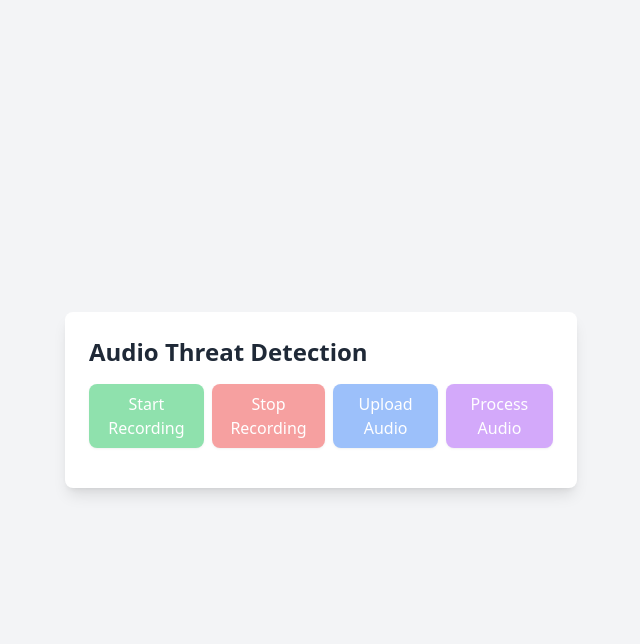
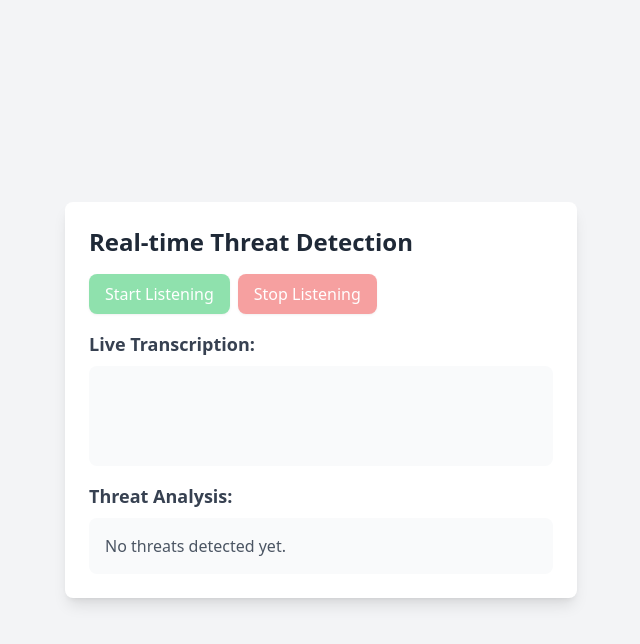
Before and after one commit to alokkv2502/Threat-detection-backend, a Django app: page / in a window 1280 px wide. Shown: the top 644 px of the page, without its empty margins (319-959 px from the left). Run offline with Django 5.2, Linux system fonts and the light colour scheme; some libraries are stand-ins or nearby versions.

Commit message:
new commit

```diff
--- a/audio/urls.py
+++ b/audio/urls.py
@@ -1,10 +1,24 @@
 from django.contrib import admin
-from django.urls import path
-from audio_processing.views import record_page, upload_audio, process_audio  # Import your views
+from django.urls import path, include
+from audio_processing.views import record_page # Import your views
+from RealtimeSTT import AudioToTextRecorder
+
+# At the top, only once:
+realtime_stt = AudioToTextRecorder(
+    model="tiny",
+    device="cpu",
+    compute_type="float32",
+    batch_size=1
+)
+
+def process_audio_chunk(chunk):
+    ...
+    result = realtime_stt.transcribe(chunk)
+    ...
 
 urlpatterns = [
     path("admin/", admin.site.urls),  # Django admin panel
-    path("", record_page, name="home"),  # Default recording page
-    path("upload/", upload_audio, name="upload-audio"),  # Upload audio file
-    path("process/", process_audio, name="process-audio"),  # Process audio with ML
+    path("", record_page, name="home"),
+     # Default recording page
+    path("api/", include("audio_processing.urls")),
 ]
--- a/audio_processing/templates/record.html
+++ b/audio_processing/templates/record.html
@@ -1,93 +1,141 @@
-
+<!DOCTYPE html>
 <html lang="en">
 <head>
     <meta charset="UTF-8">
     <meta name="viewport" content="width=device-width, initial-scale=1.0">
-    <title>Threat Detection - Audio Recording</title>
+    <title>Real-time Threat Detection</title>
     <script src="https://cdn.tailwindcss.com"></script>
 </head>
 <body class="bg-gray-100 min-h-screen flex items-center justify-center">
     <div class="bg-white shadow-lg rounded-lg p-6 w-full max-w-lg">
-        <h1 class="text-2xl font-bold text-gray-800 mb-4">Audio Threat Detection</h1>
+        <h1 class="text-2xl font-bold text-gray-800 mb-4">Real-time Threat Detection</h1>
 
         <div class="flex gap-2 mb-4">
-            <button id="startRecording" class="px-4 py-2 bg-green-500 text-white rounded-lg shadow hover:bg-green-600 transition disabled:opacity-50" disabled>Start Recording</button>
-            <button id="stopRecording" class="px-4 py-2 bg-red-500 text-white rounded-lg shadow hover:bg-red-600 transition disabled:opacity-50" disabled>Stop Recording</button>
-            <button id="uploadAudio" class="px-4 py-2 bg-blue-500 text-white rounded-lg shadow hover:bg-blue-600 transition disabled:opacity-50" disabled>Upload Audio</button>
-            <button id="processAudio" class="px-4 py-2 bg-purple-500 text-white rounded-lg shadow hover:bg-purple-600 transition disabled:opacity-50" disabled>Process Audio</button>
+            <button id="startRecording" class="px-4 py-2 bg-green-500 text-white rounded-lg shadow hover:bg-green-600 transition disabled:opacity-50" disabled>Start Listening</button>
+            <button id="stopRecording" class="px-4 py-2 bg-red-500 text-white rounded-lg shadow hover:bg-red-600 transition disabled:opacity-50" disabled>Stop Listening</button>
         </div>
 
-        <audio id="audioPlayer" controls class="w-full hidden"></audio>
+        <div id="recordingStatus" class="hidden mb-4">
+            <div class="flex items-center gap-2">
+                <div class="w-3 h-3 bg-red-500 rounded-full animate-pulse"></div>
+                <span class="text-red-500 font-medium">Listening in progress...</span>
+            </div>
+        </div>
 
-        <div id="result" class="mt-4 text-lg font-semibold text-gray-700"></div>
+        <div id="transcriptionContainer" class="mt-4">
+            <h2 class="text-lg font-semibold text-gray-700 mb-2">Live Transcription:</h2>
+            <div id="transcription" class="bg-gray-50 p-4 rounded-lg mb-4 min-h-[100px] max-h-[200px] overflow-y-auto"></div>
+
+            <h2 class="text-lg font-semibold text-gray-700 mb-2">Threat Analysis:</h2>
+            <div id="threatAnalysis" class="bg-gray-50 p-4 rounded-lg">
+                <p class="text-gray-600">No threats detected yet.</p>
+            </div>
+        </div>
     </div>
 
     <script>
         const startBtn = document.getElementById('startRecording');
         const stopBtn = document.getElementById('stopRecording');
-        const uploadBtn = document.getElementById('uploadAudio');
-        const processBtn = document.getElementById('processAudio');
-        const audioPlayer = document.getElementById('audioPlayer');
-        const resultDiv = document.getElementById('result');
+        const recordingStatus = document.getElementById('recordingStatus');
+        const transcription = document.getElementById('transcription');
+        const threatAnalysis = document.getElementById('threatAnalysis');
 
         let mediaRecorder;
-        let audioChunks = [];
+        let audioContext;
+        let eventSource;
+        let isRecording = false;
 
         // Request microphone access
         navigator.mediaDevices.getUserMedia({ audio: true }).then(stream => {
             startBtn.disabled = false;
-            mediaRecorder = new MediaRecorder(stream);
+            audioContext = new AudioContext();
+            const source = audioContext.createMediaStreamSource(stream);
+            const processor = audioContext.createScriptProcessor(4096, 1, 1);
 
-            mediaRecorder.ondataavailable = event => audioChunks.push(event.data);
-            mediaRecorder.onstop = () => {
-                const audioBlob = new Blob(audioChunks, { type: 'audio/wav' });
-                const audioUrl = URL.createObjectURL(audioBlob);
-                audioPlayer.src = audioUrl;
-                audioPlayer.classList.remove('hidden');
-                uploadBtn.disabled = false;
+            source.connect(processor);
+            processor.connect(audioContext.destination);
+
+            processor.onaudioprocess = (e) => {
+                if (isRecording) {
+                    const audioData = e.inputBuffer.getChannelData(0);
+                    sendAudioChunk(audioData);
+                }
             };
         });
 
-        startBtn.addEventListener('click', () => {
-            audioChunks = [];
-            mediaRecorder.start();
+        async function sendAudioChunk(audioData) {
+            try {
+                const blob = new Blob([audioData], { type: 'audio/wav' });
+                const formData = new FormData();
+                formData.append('audio', blob);
+
+                await fetch('/api/stream/', {
+                    method: 'POST',
+                    body: formData
+                });
+            } catch (error) {
+                console.error('Error sending audio chunk:', error);
+            }
+        }
+
+        function startListening() {
+            isRecording = true;
             startBtn.disabled = true;
             stopBtn.disabled = false;
-        });
+            recordingStatus.classList.remove('hidden');
+            transcription.textContent = '';
+            threatAnalysis.innerHTML = '<p class="text-gray-600">No threats detected yet.</p>';
 
-        stopBtn.addEventListener('click', () => {
-            mediaRecorder.stop();
+            // Start SSE connection
+            eventSource = new EventSource('/api/start/');
+            eventSource.onmessage = (event) => {
+                const data = JSON.parse(event.data);
+
+                // Update transcription
+                if (data.text) {
+                    transcription.textContent += data.text + ' ';
+                    transcription.scrollTop = transcription.scrollHeight;
+                }
+
+                // Update threat analysis
+                if (data.is_threat) {
+                    const threatWords = data.threat_words.join(', ');
+                    threatAnalysis.innerHTML = `
+                        <p class="text-red-600 font-semibold">
+                            ⚠️ Threat Detected!
+                        </p>
+                        <p class="text-gray-600 mt-2">
+                            Detected threat words: ${threatWords}
+                        </p>
+                    `;
+                }
+            };
+
+            eventSource.onerror = (error) => {
+                console.error('SSE Error:', error);
+                stopListening();
+            };
+        }
+
+        async function stopListening() {
+            isRecording = false;
             startBtn.disabled = false;
             stopBtn.disabled = true;
-        });
+            recordingStatus.classList.add('hidden');
 
-        uploadBtn.addEventListener('click', async () => {
-            const formData = new FormData();
-            formData.append("audio", new Blob(audioChunks, { type: "audio/wav" }), "user_audio.wav");
+            if (eventSource) {
+                eventSource.close();
+            }
 
-            const response = await fetch("/upload/", {
-                method: "POST",
-                body: formData
-            });
+            try {
+                await fetch('/api/stop/');
+            } catch (error) {
+                console.error('Error stopping:', error);
+            }
+        }
 
-            const data = await response.json();
-            alert(data.message);
-
-            if (response.ok) {
-                processBtn.disabled = false;
-            }
-        });
-
-        processBtn.addEventListener('click', async () => {
-            const response = await fetch("/process/", { method: "POST" });
-            const data = await response.json();
-
-            resultDiv.innerHTML = `
-                <p><strong>Threat Level:</strong> ${data.threat_level}</p>
-                <p><strong>Transcript:</strong> ${data.transcript}</p>
-
-            `;
-        });
+        startBtn.addEventListener('click', startListening);
+        stopBtn.addEventListener('click', stopListening);
     </script>
 </body>
 </html>
--- a/audio_processing/urls.py
+++ b/audio_processing/urls.py
@@ -1,8 +1,11 @@
 from django.urls import path
-from .views import record_page, upload_audio, process_audio
+from .views import record_page, start_listening, stop_listening, stream_audio
+from django.http import JsonResponse
 
 urlpatterns = [
     path('', record_page, name='record'),
-    path('api/upload/', upload_audio, name='audio-upload'),
-    path('api/process/', process_audio, name='process-audio'),
+    path('start/', start_listening, name='start-listening'),
+    path('stop/', stop_listening, name='stop-listening'),
+    path('stream/', stream_audio, name='stream-audio'),
+    path('projects/', lambda request: JsonResponse({'message': 'Projects API works!'})),
 ]
--- a/audio_processing/views.py
+++ b/audio_processing/views.py
@@ -2,102 +2,121 @@ import os
 import json
 import wave
 from django.conf import settings
-from django.http import JsonResponse
+from django.http import JsonResponse, StreamingHttpResponse
 from django.shortcuts import render
 from django.views.decorators.csrf import csrf_exempt
 from django.core.files.storage import default_storage
 from django.core.files.base import ContentFile
 from rapidfuzz import fuzz
-from transformers import WhisperProcessor, WhisperForConditionalGeneration
-import subprocess  # For FFmpeg conversion
+import subprocess
 from pydub import AudioSegment
 import torch
 import librosa
+from RealtimeSTT import AudioToTextRecorder
+import numpy as np
+import queue
+import threading
+import time
+import scipy.signal
 
-from transformers import pipeline
-from datasets import load_dataset
 # Ensure media directory exists
-device = "cuda:0" if torch.cuda.is_available() else "cpu"
-
-whisper_model = pipeline(
-    "automatic-speech-recognition",
-    model="openai/whisper-small",
-    chunk_length_s=30,
-    device=device,
-)
 MEDIA_ROOT = os.path.join(settings.BASE_DIR, 'media')
 if not os.path.exists(MEDIA_ROOT):
     os.makedirs(MEDIA_ROOT)
 
-
-
-
+# Initialize RealtimeSTT
+device = "cuda:0" if torch.cuda.is_available() else "cpu"
+realtime_stt = AudioToTextRecorder(
+    model="tiny",
+    device="cpu",
+    compute_type="float32",
+    batch_size=1
+)
 
 # Define words associated with threats
 THREAT_WORDS = ["bomb", "attack", "shoot", "kill", "threat", "danger", "terrorist"]
+
+# Global queue for audio chunks
+audio_queue = queue.Queue()
+is_listening = False
 
 def record_page(request):
     """ Render the recording UI """
     return render(request, 'record.html')
 
+def process_audio_chunk(chunk):
+    """Process a single audio chunk and return transcription and threat status"""
+    try:
+        # Downsample to 8000 Hz if possible
+        if len(chunk) > 0:
+            chunk = scipy.signal.resample(chunk, int(len(chunk) * 8000 / 16000))
+        # Re-instantiate the model for each chunk (if OOM persists)
+        result = AudioToTextRecorder(
+            model="tiny",
+            device="cpu",
+            compute_type="float32",
+            batch_size=1
+        ).transcribe(chunk)
+        if result and result.text:
+            is_threat = any(word in result.text.lower() for word in THREAT_WORDS)
+            return {
+                "text": result.text,
+                "is_threat": is_threat,
+                "threat_words": [word for word in THREAT_WORDS if word in result.text.lower()]
+            }
+    except Exception as e:
+        print(f"Error processing chunk: {str(e)}")
+    return None
 
-def convert_to_wav(audio_path):
-    """ Convert uploaded audio file to WAV format """
-    output_wav = audio_path.replace(".mp3", ".wav").replace(".m4a", ".wav").replace(".ogg", ".wav")
-
-    try:
-        audio = AudioSegment.from_file(audio_path)
-        audio = audio.set_frame_rate(16000).set_channels(1).set_sample_width(2)  # 16kHz, mono, 16-bit PCM
-        audio.export(output_wav, format="wav")
-        return output_wav
-    except Exception as e:
-        print("Conversion Error:", e)
-        return None
+def audio_processor():
+    """Background thread to process audio chunks"""
+    while is_listening:
+        try:
+            if not audio_queue.empty():
+                chunk = audio_queue.get()
+                result = process_audio_chunk(chunk)
+                if result:
+                    yield f"data: {json.dumps(result)}\n\n"
+            time.sleep(0.1)  # Small delay to prevent CPU overload
+        except Exception as e:
+            print(f"Error in audio processor: {str(e)}")
 
 @csrf_exempt
-def upload_audio(request):
-    """ Handle file upload from the frontend """
+def start_listening(request):
+    """Start the real-time listening process"""
+    global is_listening
+    is_listening = True
+
+    def event_stream():
+        try:
+            for result in audio_processor():
+                yield result
+        finally:
+            is_listening = False
+
+    return StreamingHttpResponse(
+        event_stream(),
+        content_type='text/event-stream'
+    )
+
+@csrf_exempt
+def stop_listening(request):
+    """Stop the real-time listening process"""
+    global is_listening
+    is_listening = False
+    return JsonResponse({"status": "stopped"})
+
+@csrf_exempt
+def stream_audio(request):
+    """Handle incoming audio stream chunks"""
     if request.method == "POST" and request.FILES.get("audio"):
-        audio_file = request.FILES["audio"]
-        file_path = os.path.join(MEDIA_ROOT, "user_audio.wav")
-
-        # Save the uploaded file
-        with open(file_path, "wb+") as destination:
-            for chunk in audio_file.chunks():
-                destination.write(chunk)
-
-        return JsonResponse({"message": "Audio uploaded successfully", "file_path": file_path})
-
-    return JsonResponse({"error": "No file received"}, status=400)
-@csrf_exempt
-def process_audio(request):
-    """ Process the uploaded audio using Whisper Large """
-    audio_file_path = os.path.join(MEDIA_ROOT, "user_recording.wav")
-
-    if not os.path.exists(audio_file_path):
-        return JsonResponse({"error": "No recorded audio found"}, status=400)
-
-    try:
-        # Load and preprocess audio with librosa
-        audio, sr = librosa.load(audio_file_path, sr=16000)
-
-        # Transcribe using Whisper
-        prediction = whisper_model(audio, batch_size=8, return_timestamps=True)
-
-        transcript = prediction["text"]
-        timestamp_chunks = prediction["chunks"]
-
-        # Threat word detection (You can customize this)
-        THREAT_WORDS = ["attack", "bomb", "kill", "danger", "explode"]
-        is_threat = any(word in transcript.lower() for word in THREAT_WORDS)
-
-        return JsonResponse({
-            "message": "Processing complete",
-            "transcript": transcript,
-            "timestamps": timestamp_chunks,  # Optional: Return timestamps for words
-            "threat_level": "High" if is_threat else "Low"
-        })
-
-    except Exception as e:
-        print(f"Error processing audio: {str(e)}")
-        return JsonResponse({"error": "Processing failed"}, status=500)
+        try:
+            audio_file = request.FILES["audio"]
+            # Convert the audio chunk to numpy array
+            audio_data = np.frombuffer(audio_file.read(), dtype=np.float32)
+            # Add to processing queue
+            audio_queue.put(audio_data)
+            return JsonResponse({"status": "received"})
+        except Exception as e:
+            return JsonResponse({"error": str(e)}, status=400)
+    return JsonResponse({"error": "No audio data received"}, status=400)
```
Also changed, not shown: 1 other file.
